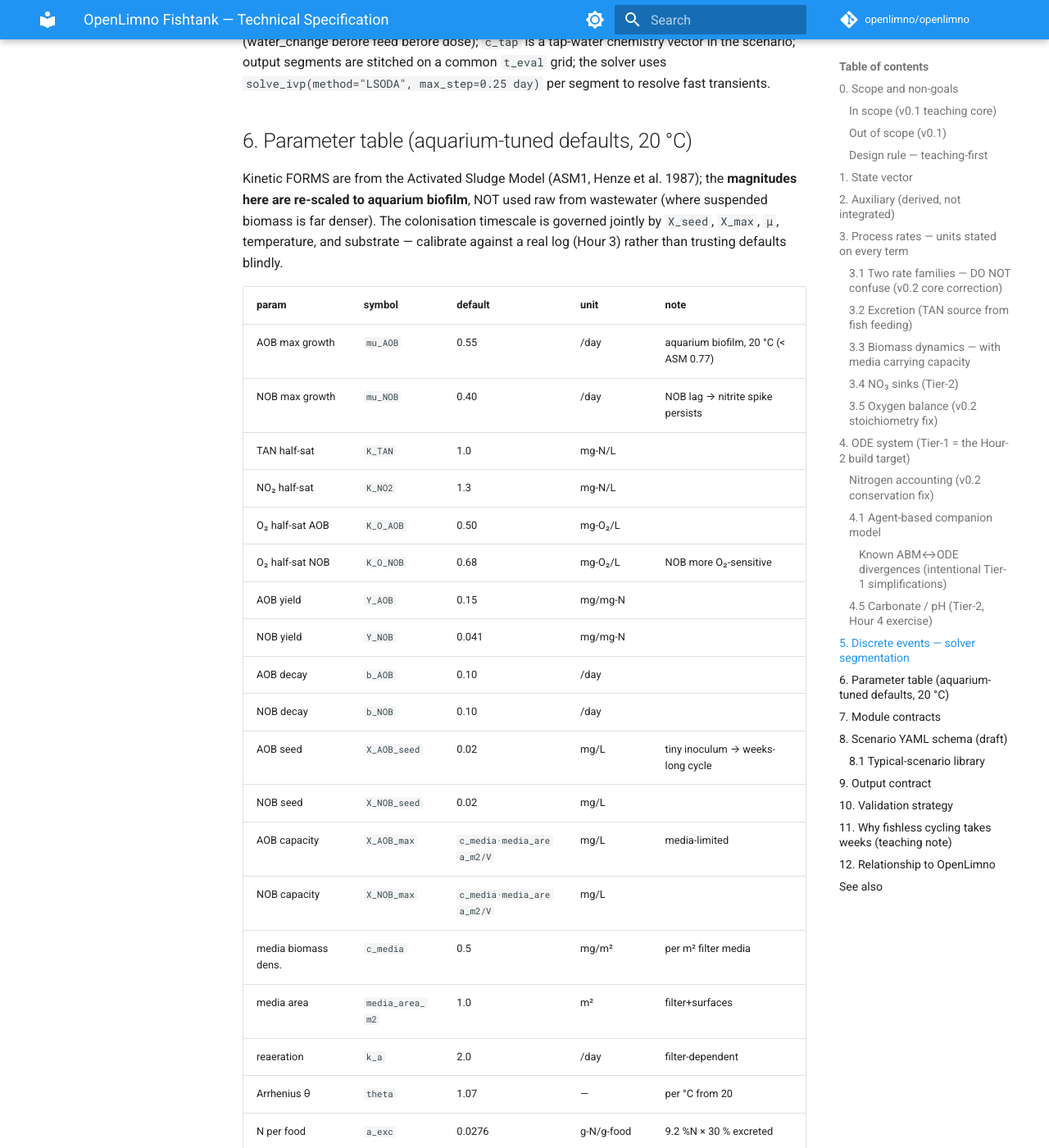
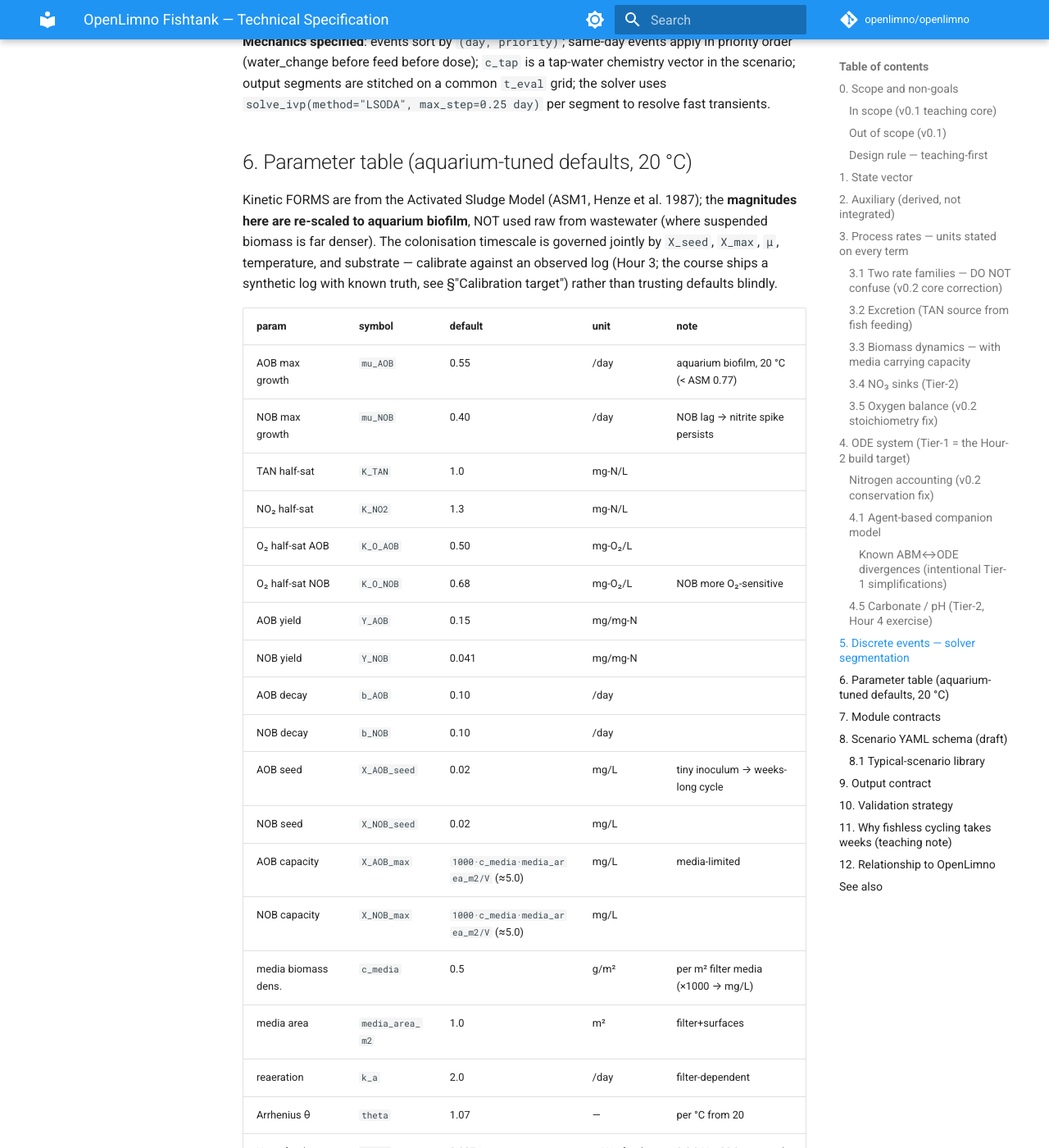
Before and after one commit to bnumsn/openlimno, an MkDocs documentation site: the page built from docs/fishtank/SPEC.md, in a window 1280 px wide and 1400 px high, scrolled down 7025 px. Shown: the whole window at 82% size. Built offline with MkDocs 1.6.1 and Material for MkDocs 9.7.7, drawn with Linux system fonts in a browser that asks for light colours; comment, search, counter and statistics services are not loaded; the version menu is left out; some of the changed text lies outside the part shown.

Commit message:
docs(fishtank): 修 SPEC 三处量纲/描述错误(codex+gemini 复审)
- §3.2 feed 源项 E_TAN 补 ×1000(g→mg);原式量纲实为 g-N/L/day,ABM 已乘 1000
- 参数表 c_media 单位 mg/m²→g/m²,X_max=1000·c_media·area/V(≈5.0)与代码默认一致
- 校准 target 由"real aquarium log"更正为"synthetic teaching log"
  (已知真值 0.62/0.35+噪声,与 data/aquarium_logs/README 一致)

科学核心(双 Monod ρ 量纲、DO 3.43/1.14、碳酸盐 brentq)经两侧复审核实无误。

Co-Authored-By: Claude Opus 4.8 (1M context) <noreply@anthropic.com>

````diff
--- a/docs/fishtank/SPEC.md
+++ b/docs/fishtank/SPEC.md
@@ -120,10 +120,12 @@ N flux, which was dimensionally a biomass rate (the bug Codex caught).
 
 ### 3.2 Excretion (TAN source from fish feeding)
 ```
-E_TAN = a_exc · F(t) / V            [mg-N/L/day]
+E_TAN = 1000 · a_exc · F(t) / V     [mg-N/L/day]
 ```
 `F(t)` = feeding rate [g food/day] (piecewise-constant between feed events,
-§5), `a_exc ≈ 0.0276 g-N/g-food`, `V` = volume [L].
+§5), `a_exc ≈ 0.0276 g-N/g-food`, `V` = volume [L]. The `1000` is the g→mg
+unit conversion (`a_exc·F/V` alone is g-N/L/day); the ABM applies it in
+`agent.py`.
 
 ### 3.3 Biomass dynamics — with media carrying capacity
 Logistic cap ties biofilm to finite media surface; first-order decay:
@@ -264,8 +266,9 @@ Kinetic FORMS are from the Activated Sludge Model (ASM1, Henze et al. 1987);
 the **magnitudes here are re-scaled to aquarium biofilm**, NOT used raw from
 wastewater (where suspended biomass is far denser). The colonisation
 timescale is governed jointly by `X_seed`, `X_max`, `μ`, temperature, and
-substrate — calibrate against a real log (Hour 3) rather than trusting
-defaults blindly.
+substrate — calibrate against an observed log (Hour 3; the course ships a
+synthetic log with known truth, see §"Calibration target") rather than
+trusting defaults blindly.
 
 | param | symbol | default | unit | note |
 |---|---|---|---|---|
@@ -281,9 +284,9 @@ defaults blindly.
 | NOB decay | `b_NOB` | 0.10 | /day | |
 | AOB seed | `X_AOB_seed` | 0.02 | mg/L | tiny inoculum → weeks-long cycle |
 | NOB seed | `X_NOB_seed` | 0.02 | mg/L | |
-| AOB capacity | `X_AOB_max` | `c_media·media_area_m2/V` | mg/L | media-limited |
-| NOB capacity | `X_NOB_max` | `c_media·media_area_m2/V` | mg/L | |
-| media biomass dens. | `c_media` | 0.5 | mg/m² | per m² filter media |
+| AOB capacity | `X_AOB_max` | `1000·c_media·media_area_m2/V` (≈5.0) | mg/L | media-limited |
+| NOB capacity | `X_NOB_max` | `1000·c_media·media_area_m2/V` (≈5.0) | mg/L | |
+| media biomass dens. | `c_media` | 0.5 | g/m² | per m² filter media (×1000 → mg/L) |
 | media area | `media_area_m2` | 1.0 | m² | filter+surfaces |
 | reaeration | `k_a` | 2.0 | /day | filter-dependent |
 | Arrhenius θ | `theta` | 1.07 | — | per °C from 20 |
@@ -382,7 +385,9 @@ NO₂ > 0.5 mg-N/L = "brown blood"; NO₃ > 50 = water-change due.
    "ammonia spike → nitrite spike (lagged, NOB slower) → nitrate
    accumulation" sequence over **3–6 weeks**.
 3. **Calibration target**: fit `mu_AOB, mu_NOB` (most-sensitive params) to a
-   bundled real aquarium log; report RMSE. Logs in `data/aquarium_logs/`.
+   bundled **synthetic teaching log** (generated from known truth
+   `mu_AOB=0.62 / mu_NOB=0.35` + noise, so calibration can be checked against
+   ground truth); report RMSE. Logs in `data/aquarium_logs/`.
 4. **Sensitivity**: ±10% OAT on each param; rank by effect on day-30 NO₃.
 
 ## 11. Why fishless cycling takes weeks (teaching note)
````
